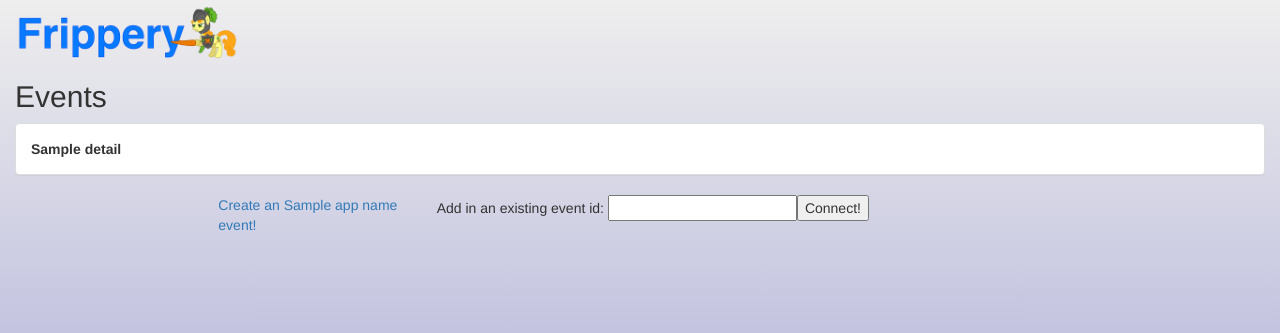
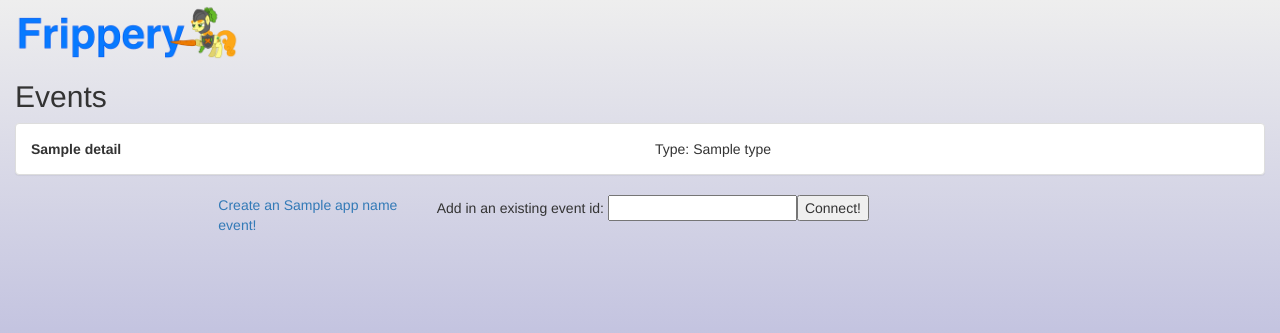
Before and after one commit to eyalr/frippery, a Flask app: template src/frippery/templates/events.html in a window 1280 px wide. Shown: the top 333 px of the page. Run offline with Flask 2, Linux system fonts and the light colour scheme; the template is opened without the code that fills it: most values are stand-ins (such as "Sample title", 1, 10 or a date in 2020); parts of the project's set-up code (start-up, migrations or seed data) failed here and were passed over; some libraries are stand-ins or nearby versions.

Commit message:
Add the type of the event to the secret santa event list.

```diff
--- a/src/frippery/templates/events.html
+++ b/src/frippery/templates/events.html
@@ -14,8 +14,11 @@
     <div class="panel panel-default">
         <div class="panel-body">
             <div class="row">
-                <div class="col-xs-8">
+                <div class="col-xs-6">
                     <strong>{{ details.name }}</strong>
+                </div>
+                <div class="col-xs-2">
+                    Type: {{ details.type.replace('-', ' ').capitalize() }}
                 </div>
     {% if status == EVENT_STATUS_NEW %}
                 <div class="col-xs-2">
```
